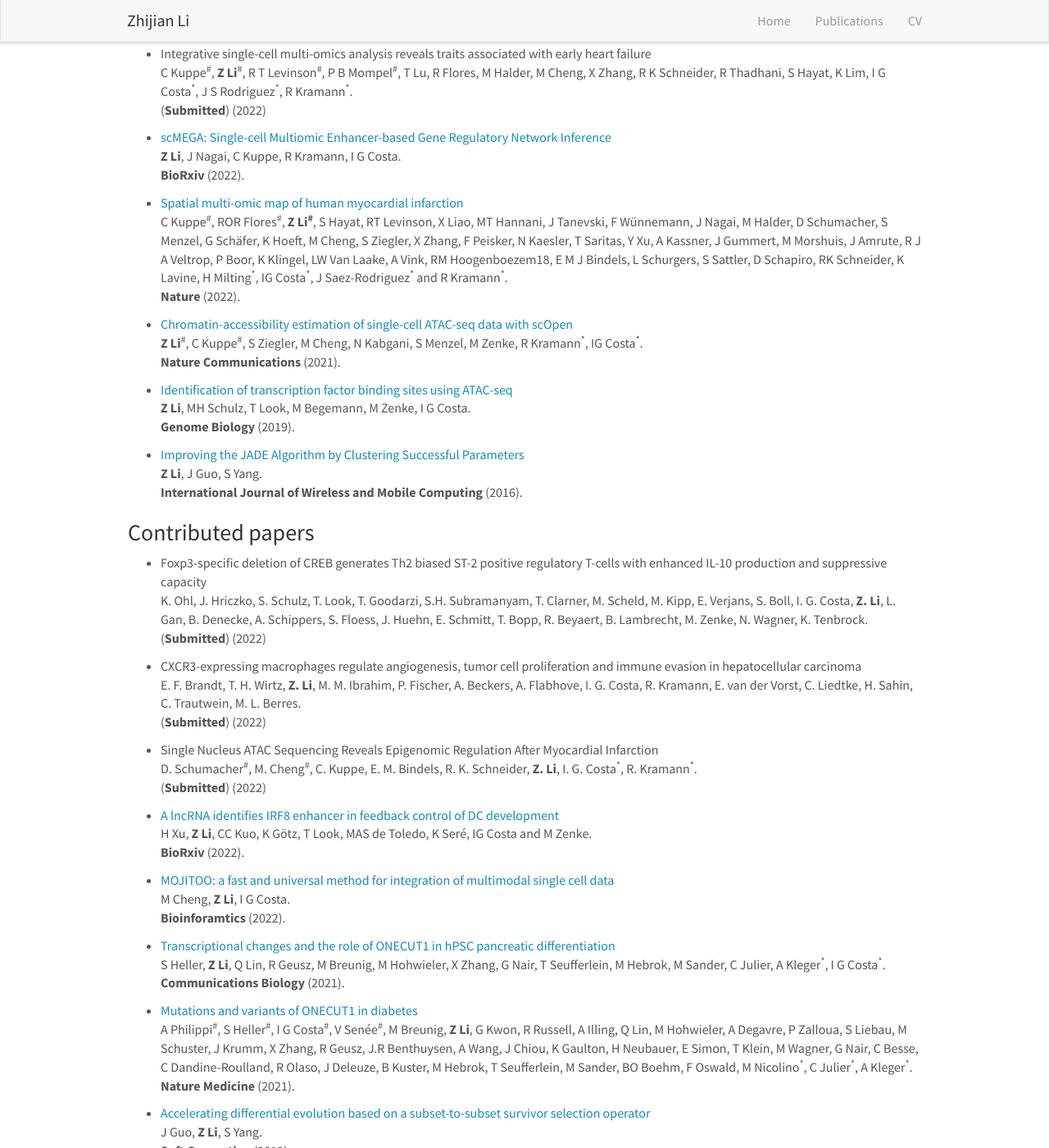
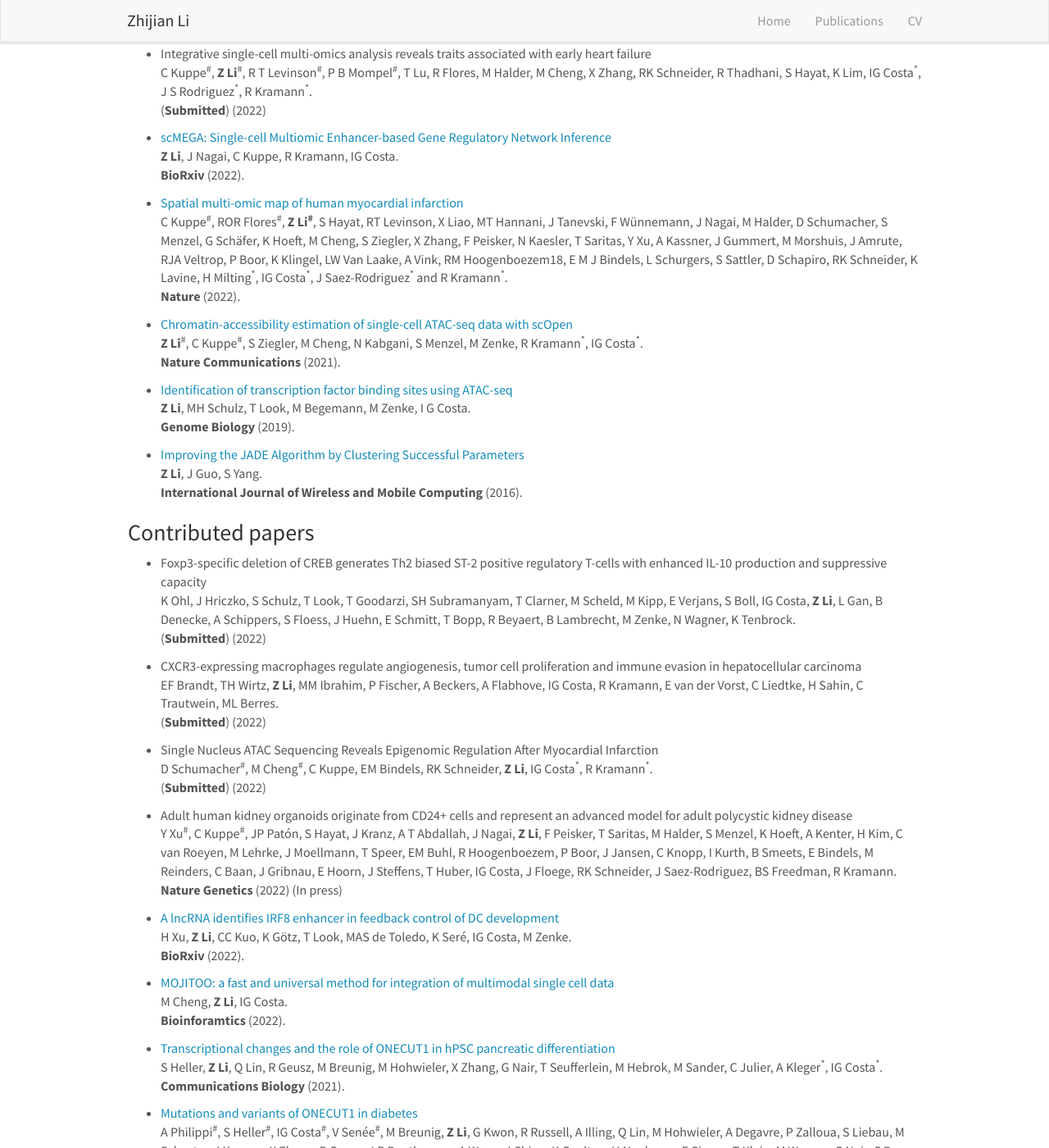
Before and after one commit to lzj1769/lzj1769.github.io, a Jekyll site: the page built from _pages/publications.md, in a window 1280 px wide and 1400 px high, scrolled down 283 px. Shown: the whole window at 82% size. Built offline with Jekyll 4.4.1, drawn with Linux system fonts in a browser that asks for light colours; nearby versions of some CDN libraries; some of the changed text lies outside the part shown.

Commit message:
update pub

```diff
--- a/_pages/publications.md
+++ b/_pages/publications.md
@@ -13,19 +13,19 @@ For a full list see: [Google Scholar](https://scholar.google.de/citations?user=x
 ### First/co-first author papers
 
 * RGT: a toolbox for the integrative analysis of high throughput regulatory genomics data\
-**Z Li<sup>\#</sup>**, C C Kuo<sup>\#</sup>, F Ticconi, M Shaigan, E G Gusmao, M Allhoff, M Manolov, M Zenke, I G Costa.\
+**Z Li<sup>\#</sup>**, CC Kuo<sup>\#</sup>, F Ticconi, M Shaigan, E G Gusmao, M Allhoff, M Manolov, M Zenke, I G Costa.\
 (**Submitted**) (2022)
 
 * Integrative single-cell multi-omics analysis reveals traits associated with early heart failure\
-C Kuppe<sup>\#</sup>, **Z Li**<sup>\#</sup>, R T Levinson<sup>\#</sup>, P B Mompel<sup>\#</sup>, T Lu, R Flores, M Halder, M Cheng, X Zhang, R K Schneider, R Thadhani, S Hayat, K Lim, I G Costa<sup>\*</sup>, J S Rodriguez<sup>\*</sup>, R Kramann<sup>\*</sup>.\
+C Kuppe<sup>\#</sup>, **Z Li**<sup>\#</sup>, R T Levinson<sup>\#</sup>, P B Mompel<sup>\#</sup>, T Lu, R Flores, M Halder, M Cheng, X Zhang, RK Schneider, R Thadhani, S Hayat, K Lim, IG Costa<sup>\*</sup>, J S Rodriguez<sup>\*</sup>, R Kramann<sup>\*</sup>.\
 (**Submitted**) (2022)
 
 * [scMEGA: Single-cell Multiomic Enhancer-based Gene Regulatory Network Inference](https://www.biorxiv.org/content/10.1101/2022.08.10.503335v1)\
-**Z Li**, J Nagai, C Kuppe, R Kramann, I G Costa.\
+**Z Li**, J Nagai, C Kuppe, R Kramann, IG Costa.\
 **BioRxiv** (2022).
 
 * [Spatial multi-omic map of human myocardial infarction](https://www.nature.com/articles/s41586-022-05060-x)\
-C Kuppe<sup>\#</sup>, ROR Flores<sup>\#</sup>, **Z Li<sup>\#</sup>**, S Hayat, RT Levinson, X Liao, MT Hannani, J Tanevski, F Wünnemann, J Nagai, M Halder, D Schumacher, S Menzel, G Schäfer, K Hoeft, M Cheng, S Ziegler, X Zhang, F Peisker, N Kaesler, T Saritas, Y Xu, A Kassner, J Gummert, M Morshuis, J Amrute, R J A Veltrop, P Boor, K Klingel, LW Van Laake, A Vink, RM Hoogenboezem18, E M J Bindels, L Schurgers, S Sattler, D Schapiro, RK Schneider, K Lavine, H Milting<sup>\*</sup>, IG Costa<sup>\*</sup>, J Saez-Rodriguez<sup>\*</sup> and R Kramann<sup>\*</sup>.\
+C Kuppe<sup>\#</sup>, ROR Flores<sup>\#</sup>, **Z Li<sup>\#</sup>**, S Hayat, RT Levinson, X Liao, MT Hannani, J Tanevski, F Wünnemann, J Nagai, M Halder, D Schumacher, S Menzel, G Schäfer, K Hoeft, M Cheng, S Ziegler, X Zhang, F Peisker, N Kaesler, T Saritas, Y Xu, A Kassner, J Gummert, M Morshuis, J Amrute, RJA Veltrop, P Boor, K Klingel, LW Van Laake, A Vink, RM Hoogenboezem18, E M J Bindels, L Schurgers, S Sattler, D Schapiro, RK Schneider, K Lavine, H Milting<sup>\*</sup>, IG Costa<sup>\*</sup>, J Saez-Rodriguez<sup>\*</sup> and R Kramann<sup>\*</sup>.\
 **Nature** (2022).
 
 * [Chromatin-accessibility estimation of single-cell ATAC-seq data with scOpen](https://www.nature.com/articles/s41467-021-26530-2)\
@@ -42,31 +42,35 @@ C Kuppe<sup>\#</sup>, ROR Flores<sup>\#</sup>, **Z Li<sup>\#</sup>**, S Hayat, R
 
 ### Contributed papers
 * Foxp3-specific deletion of CREB generates Th2 biased ST-2 positive regulatory T-cells with enhanced IL-10 production and suppressive capacity\
-K. Ohl, J. Hriczko, S. Schulz, T. Look, T. Goodarzi, S.H. Subramanyam, T. Clarner, M. Scheld, M. Kipp, E. Verjans, S. Boll, I. G. Costa, **Z. Li**, L. Gan, B. Denecke, A. Schippers, S. Floess, J. Huehn, E. Schmitt, T. Bopp, R. Beyaert, B. Lambrecht, M. Zenke, N. Wagner, K. Tenbrock.\
+K Ohl, J Hriczko, S Schulz, T Look, T Goodarzi, SH Subramanyam, T Clarner, M Scheld, M Kipp, E Verjans, S Boll, IG Costa, **Z Li**, L Gan, B Denecke, A Schippers, S Floess, J Huehn, E Schmitt, T Bopp, R Beyaert, B Lambrecht, M Zenke, N Wagner, K Tenbrock.\
 (**Submitted**) (2022)
 
 * CXCR3-expressing macrophages regulate angiogenesis, tumor cell proliferation and immune evasion in hepatocellular carcinoma\
-E. F. Brandt, T. H. Wirtz, **Z. Li**, M. M. Ibrahim, P. Fischer, A. Beckers, A. Flabhove, I. G. Costa, R. Kramann, E. van der Vorst, C. Liedtke, H. Sahin, C. Trautwein, M. L. Berres.\
+EF Brandt, TH Wirtz, **Z Li**, MM Ibrahim, P Fischer, A Beckers, A Flabhove, IG Costa, R Kramann, E van der Vorst, C Liedtke, H Sahin, C Trautwein, ML Berres.\
 (**Submitted**) (2022)
 
 * Single Nucleus ATAC Sequencing Reveals Epigenomic Regulation After Myocardial Infarction\
-D. Schumacher<sup>\#</sup>, M. Cheng<sup>\#</sup>, C. Kuppe, E. M. Bindels, R. K. Schneider, **Z. Li**, I. G. Costa<sup>\*</sup>, R. Kramann<sup>\*</sup>.\
+D Schumacher<sup>\#</sup>, M Cheng<sup>\#</sup>, C Kuppe, EM Bindels, RK Schneider, **Z Li**, IG Costa<sup>\*</sup>, R Kramann<sup>\*</sup>.\
 (**Submitted**) (2022)
 
+* Adult human kidney organoids originate from CD24+ cells and represent an advanced model for adult polycystic kidney disease\
+Y Xu<sup>\#</sup>, C Kuppe<sup>\#</sup>, JP Patón, S Hayat, J Kranz,  A T Abdallah, J Nagai, **Z Li**, F Peisker, T Saritas, M Halder, S Menzel, K Hoeft, A Kenter, H Kim, C van Roeyen, M Lehrke, J Moellmann, T Speer, EM Buhl, R Hoogenboezem, P Boor, J Jansen,  C Knopp, I Kurth, B Smeets, E Bindels, M Reinders, C Baan, J Gribnau, E Hoorn, J Steffens, T Huber, IG Costa, J Floege, RK Schneider, J Saez-Rodriguez, BS Freedman, R Kramann.\
+**Nature Genetics** (2022) (In press)
+
 * [A lncRNA identifies IRF8 enhancer in feedback control of DC development](https://www.biorxiv.org/content/10.1101/2022.08.11.503623v1)\
-H Xu, **Z Li**, CC Kuo, K Götz, T Look, MAS de Toledo, K Seré, IG Costa and M Zenke.\
+H Xu, **Z Li**, CC Kuo, K Götz, T Look, MAS de Toledo, K Seré, IG Costa, M Zenke.\
 **BioRxiv** (2022).
 
 * [MOJITOO: a fast and universal method for integration of multimodal single cell data](https://academic.oup.com/bioinformatics/article/38/Supplement_1/i282/6617520)\
-M Cheng, **Z Li**, I G Costa.\
+M Cheng, **Z Li**, IG Costa.\
 **Bioinforamtics** (2022).
 
 * [Transcriptional changes and the role of ONECUT1 in hPSC pancreatic differentiation](https://www.nature.com/articles/s42003-021-02818-3)\
-S Heller, **Z Li**, Q Lin, R Geusz, M Breunig, M Hohwieler, X Zhang, G Nair, T Seufferlein, M Hebrok, M Sander, C Julier, A Kleger<sup>\*</sup>, I G Costa<sup>\*</sup>.\
+S Heller, **Z Li**, Q Lin, R Geusz, M Breunig, M Hohwieler, X Zhang, G Nair, T Seufferlein, M Hebrok, M Sander, C Julier, A Kleger<sup>\*</sup>, IG Costa<sup>\*</sup>.\
 **Communications Biology** (2021).
 
 * [Mutations and variants of ONECUT1 in diabetes](https://www.nature.com/articles/s41591-021-01502-7)\
-A Philippi<sup>\#</sup>, S Heller<sup>\#</sup>, I G Costa<sup>\#</sup>, V Senée<sup>\#</sup>, M Breunig, **Z Li**, G Kwon, R Russell, A Illing, Q Lin, M Hohwieler, A Degavre, P Zalloua, S Liebau, M Schuster, J Krumm, X Zhang, R Geusz, J.R Benthuysen, A Wang, J Chiou, K Gaulton, H Neubauer, E Simon, T Klein, M Wagner, G Nair, C Besse, C Dandine-Roulland, R Olaso, J Deleuze, B Kuster, M Hebrok, T Seufferlein, M Sander, BO Boehm, F Oswald, M Nicolino<sup>\*</sup>, C Julier<sup>\*</sup>, A Kleger<sup>\*</sup>.\
+A Philippi<sup>\#</sup>, S Heller<sup>\#</sup>, IG Costa<sup>\#</sup>, V Senée<sup>\#</sup>, M Breunig, **Z Li**, G Kwon, R Russell, A Illing, Q Lin, M Hohwieler, A Degavre, P Zalloua, S Liebau, M Schuster, J Krumm, X Zhang, R Geusz, J.R Benthuysen, A Wang, J Chiou, K Gaulton, H Neubauer, E Simon, T Klein, M Wagner, G Nair, C Besse, CD Roulland, R Olaso, J Deleuze, B Kuster, M Hebrok, T Seufferlein, M Sander, BO Boehm, F Oswald, M Nicolino<sup>\*</sup>, C Julier<sup>\*</sup>, A Kleger<sup>\*</sup>.\
 **Nature Medicine** (2021).
 
 * [Accelerating differential evolution based on a subset-to-subset survivor selection operator](https://link.springer.com/article/10.1007/s00500-018-3060-x)\
```
